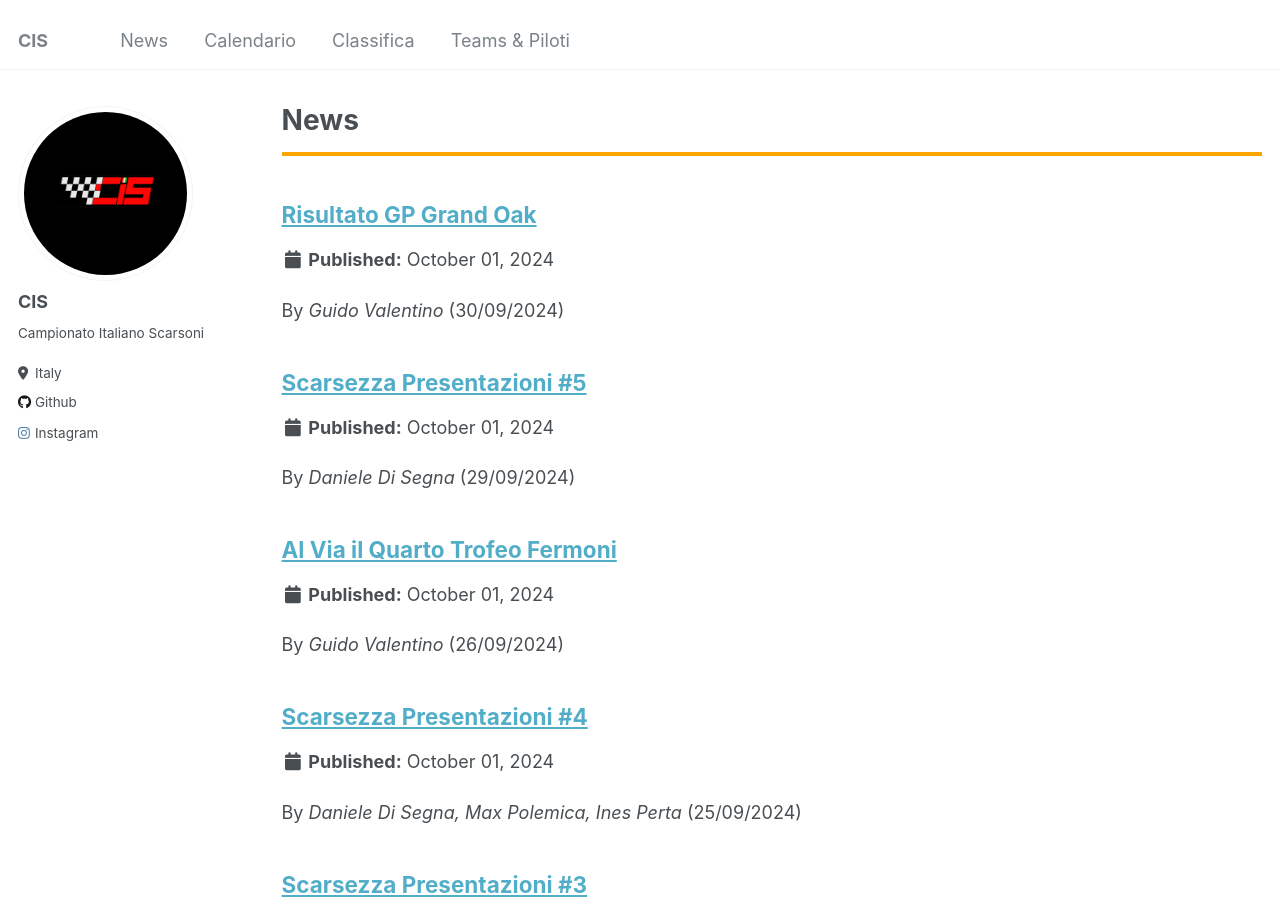
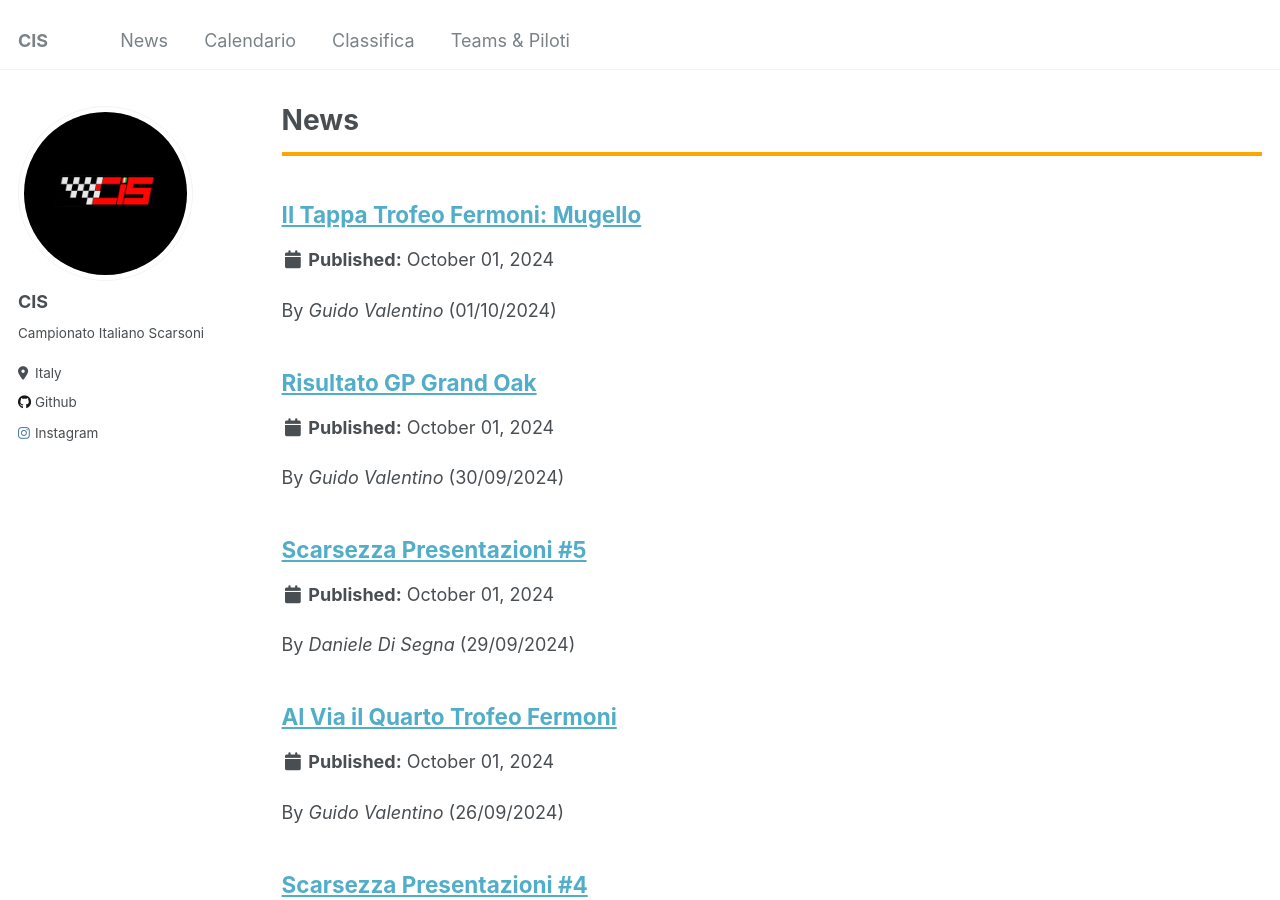
Before and after one commit to campionatoscarsoni/campionatoscarsoni.github.io, a Jekyll site: the page built from _pages/news.html, in a window 1280 px wide and 900 px high. Built offline with Jekyll 4.4.1, drawn with Linux system fonts in a browser that asks for light colours.

Commit message:
news, preview mugello

```diff
--- /dev/null
+++ b/_news/24_10_01_seconda_tappa.md
@@ -0,0 +1,39 @@
+---
+title: "II Tappa Trofeo Fermoni: Mugello"
+excerpt: "By _Guido Valentino_ (01/10/2024)"
+collection: news
+---
+
+<br>
+
+<h1 style="text-align: center; font-family: Algerian;">La Scarsezza Nello Sport</h1>
+<hr style="border: 2px solid orange;" />
+
+## MUGELLO PREWIEW
+
+<div style="text-align: center;">
+    <img src="../news_images/mugello.jpg" alt="Mugello" style="width:75%;"/>
+</div>
+
+Seconda tappa in vista per il quarto trofeo Fermoni, con fermata al Mugello, in Toscana. Il circuito, di proprietà della Ferrari, sorge nelle colline di Scarperia e San Lorenzo. Teatro di alcune delle più belle gare del motomondiale e della 1000esima gara in F1 della Ferrari, in pieno periodo covid. È un tracciato molto amato dai piloti di tutto il mondo e si snoda tra i saliscendi dell’appennino Tosco-Emiliano. La conformazione del terreno crea il mix perfetto di chicane e rettilinei e il tratto casanova-savelli seguito dalle impegnative due arrabbiate, dove la seconda cieca e velocissima è da percorrere a memoria senza troppi punti di riferimento.
+
+<div style="text-align: center;">
+    <img src="../news_images/Mugello-White.png" alt="Mugello track" style="width:75%;background-color: black"/>
+</div>
+
+Il rettilineo, lungo poco più di 1km è sicuramente il tratto dove potranno esserci più sorpassi, mentre la lunghezza di 5245 m si pone all’opposto del primo appuntamento della settimana scorsa. Le 15 curve del tracciato toscano sono perfette per creare in pista lo spettacolo che tutti i tifosi si aspettano.
+
+Stando a quanto la direzione gara ci comunica, saranno varie le defezioni sulla griglia di partenza. Wakibaba ha già dichiarato settimana scorsa che non si sarebbe presentato ai nastri di partenza, e come già descritto nell’articolo di presentazione del suo team (andatelo a [rileggere](/news/24_09_24_presentazione3) se lo avete perso), non avrebbero corso tutti gli appuntamenti. La presenza di Nicolaslevin è fortemente in dubbio, mentre Maxwhitedragon ha dovuto posticipare all’ultimo il suo esordio in questo campionato. Speriamo possa unirsi già da settimana prossima.
+
+L’albo d’oro nell’unica edizione svoltasi nel primo trofeo, vede Pietrowade unico vincitore e unico poleman fino ad ora. Non ci resta che aspettare mercoledì sera per vedere se il pilota veronese aumenterà il suo bottino qui in Italia, o sarà qualcun altro a imprimere il suo nome tra i vincitori di questo prestigioso circuito.
+
+Ultima notizia giuntaci nella giornata di ieri, sono state comminate delle reprimende ai piloti Polano e Marieleveze, per lo scambio di posizioni in regime di bandiera gialla e SC poco prima della partenza di gara 2. Doppia reprimenda per entrambi, che, nel caso dovessero prenderne un'altra al Mugello, scatterebbe subito una penalità. I due piloti dovranno prestare massima attenzione.
+
+Di _Guido Valentino_
+
+<hr style="border: 2px solid orange;" />
+
+<br>
+
+⚠️ **Disclaimer** ⚠️
+Tutti i riferimenti a persone reali, eventi, o affermazioni in questo articolo sono puramente casuali e creati a scopo satirico e goliardico. Non si intende offendere o diffamare nessuno. Le informazioni contenute sono da intendersi unicamente a fini di intrattenimento. Eventuali similitudini con fatti o persone reali sono puramente accidentali.
```
Also changed, not shown: _pages/about.md (+1 -0 lines), _news/news_images/Mugello-White.png (added), _news/news_images/mugello.jpg (added), 1 other file.
